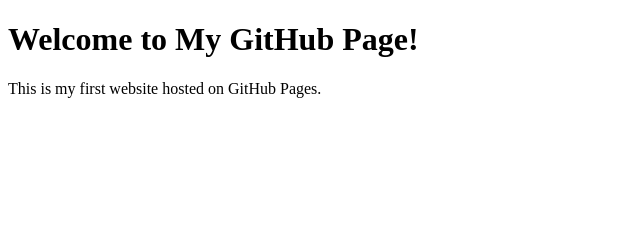
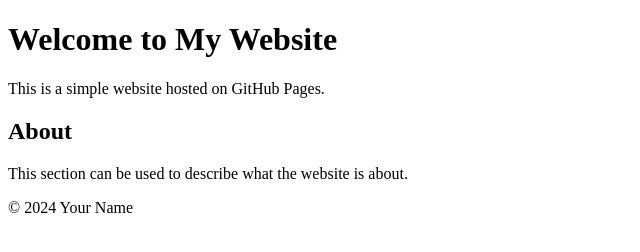
Before and after one commit to SportsFan2/.github.io, a plain HTML site: page index.html in a window 1280 px wide. Shown: the whole page, without its empty margins (0-640 px from the left). Drawn offline with Linux system fonts and the light colour scheme.

Commit message:
Update index.html

```diff
--- a/index.html
+++ b/index.html
@@ -3,10 +3,21 @@
 <head>
     <meta charset="UTF-8">
     <meta name="viewport" content="width=device-width, initial-scale=1.0">
-    <title>My GitHub Page</title>
+    <title>Your Website Title</title>
+    <link rel="stylesheet" href="style.css">
 </head>
 <body>
-    <h1>Welcome to My GitHub Page!</h1>
-    <p>This is my first website hosted on GitHub Pages.</p>
+    <header>
+        <h1>Welcome to My Website</h1>
+        <p>This is a simple website hosted on GitHub Pages.</p>
+    </header>
+    <section>
+        <h2>About</h2>
+        <p>This section can be used to describe what the website is about.</p>
+    </section>
+    <footer>
+        <p>&copy; 2024 Your Name</p>
+    </footer>
+    <script src="script.js"></script>
 </body>
 </html>
```
